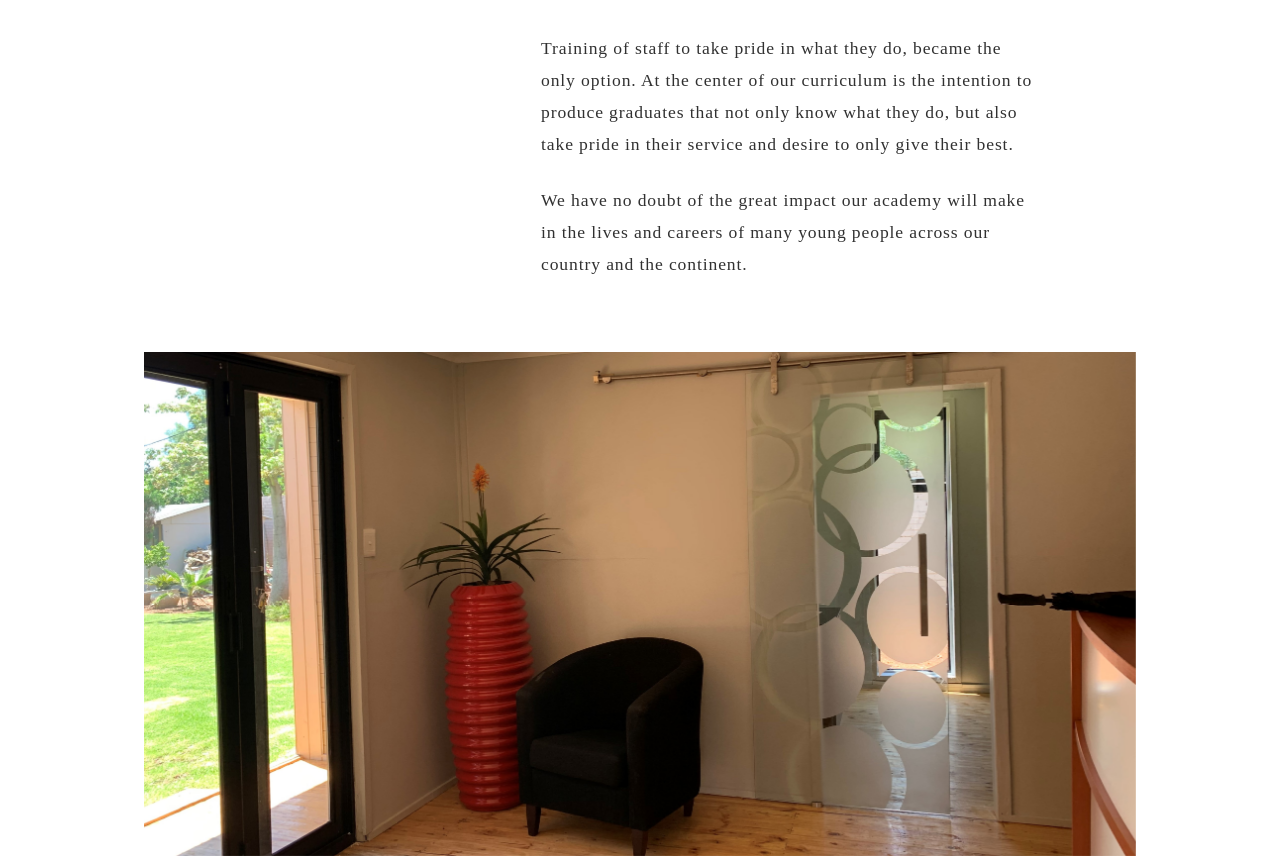
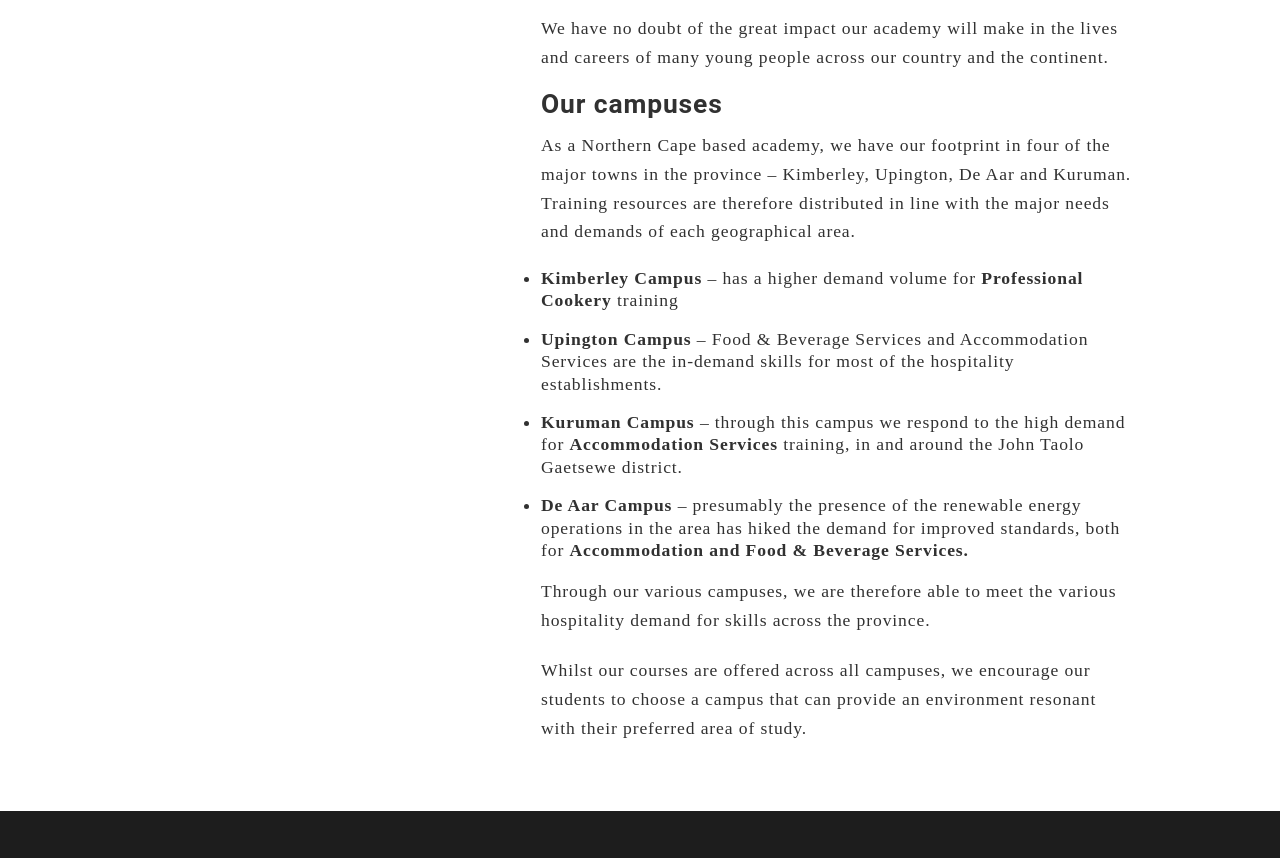
Before and after one commit to Spha88/hotel-school, a Next.js app: page /about in a window 1280 px wide. Shown: the part 1486-2344 px from the top of the page. Built offline with nearby package versions, Linux system fonts and the light colour scheme.

Commit message:
Add additional content on about page

```diff
--- a/components/AboutContent/AboutContent.js
+++ b/components/AboutContent/AboutContent.js
@@ -11,7 +11,7 @@ const AboutContent = () => {
             </header>
             <main>
                 <img src="/images/about1.jpeg" alt="wine and wine glasses" />
-                <div className={styles.AboutContent}>
+                <div className={styles.Content}>
                     <div className={styles.Heading}>
                         <div className={styles.HeadingInner}>
                             <Zoom><h2>OUR STORY</h2></Zoom>
@@ -27,12 +27,12 @@ const AboutContent = () => {
                         <Zoom>
                             <p>
                                 Our students have a range of excellent courses to choose from. Through our intake program we help them find just the right course and career for their personality.
-                    </p>
+                            </p>
                         </Zoom>
                         <Zoom>
                             <p>
                                 Have practical fun while learning, join us for best journey of your life!
-                    </p>
+                            </p>
                         </Zoom>
 
                         <Zoom>
@@ -42,7 +42,7 @@ const AboutContent = () => {
                         <Zoom>
                             <p>We started Prévenance Hotel School as a result of our passion for excellence in service.
                             Having been in the hospitality space for a number of years, it became clear that gaps and areas of improvement exist in our industry. We soon realised that no amount screaming, hiring and firing will improve the service offering by a number of hospitality establishments, from guest houses to hotels.
-                        </p>
+                            </p>
                         </Zoom>
 
                         <Zoom>
@@ -52,11 +52,31 @@ const AboutContent = () => {
                         <Zoom>
                             <p>We have no doubt of the great impact our academy will make in the lives and careers of many young people across our country and the continent.</p>
                         </Zoom>
+
+                        <Zoom>
+                            <h2>Our campuses</h2>
+                        </Zoom>
+
+                        <Zoom>
+                            <p>
+                                As a Northern Cape based academy, we have our footprint in four of the major towns in the province – Kimberley, Upington, De Aar and Kuruman.
+                                Training resources are therefore distributed in line with the major needs and demands of each geographical area.
+                            </p>
+                        </Zoom>
+                        <Zoom>
+                            <ul>
+                                <li><strong> Kimberley Campus</strong> – has a higher demand volume for <strong>Professional Cookery</strong> training</li>
+                                <li><strong>Upington Campus</strong> – Food & Beverage Services and Accommodation Services are the in-demand skills for most of the hospitality establishments.</li>
+                                <li><strong>Kuruman Campus</strong> – through this campus we respond to the high demand for <strong>Accommodation Services</strong> training, in and around the John Taolo Gaetsewe district.</li>
+                                <li><strong>De Aar Campus</strong> – presumably the presence of the renewable energy operations in the area has hiked the demand for improved standards, both for <strong>Accommodation and Food & Beverage Services.</strong></li>
+                            </ul>
+                        </Zoom>
+                        <Zoom>
+                            <p>Through our various campuses, we are therefore able to meet the various hospitality demand for skills across the province.</p>
+                            <p>Whilst our courses are offered across all campuses, we encourage our students to choose a campus that can provide an environment resonant with their preferred area of study.</p>
+                        </Zoom>
                     </div>
                 </div>
-                <Zoom>
-                    <img src="/images/about2.jpeg" alt="writing and studying" />
-                </Zoom>
             </main>
         </section>
     )
--- a/components/AboutContent/AboutContent.module.scss
+++ b/components/AboutContent/AboutContent.module.scss
@@ -14,7 +14,7 @@
             height: auto;
             margin-bottom: 2rem;
         }
-        .AboutContent {
+        .Content {
             padding: 3rem 0;
             display: flex;
             .Heading {
@@ -34,14 +34,20 @@
                 }
             }
             .Paragraph {
-                width: 50%;
+                width: 60%;
                 font-size: 1.1rem;
                 line-height: 1.4rem;
                 letter-spacing: 0.05em;
+                ul {
+                    padding-left: 0;
+                    li {
+                        margin-bottom: 1rem;
+                    }
+                }
                 p {
                     margin: 0;
-                    padding-bottom: 1.5rem;
-                    line-height: 2rem;
+                    padding-bottom: 1.3rem;
+                    line-height: 1.8rem;
                     letter-spacing: 0.05em;
                     &:nth-child(1) {
                         font-size: 1.3em;
--- a/components/ContactPageContent/ContactForm/ContactForm.js
+++ b/components/ContactPageContent/ContactForm/ContactForm.js
@@ -40,7 +40,7 @@ const ContactForm = () => {
             .catch(error => {
                 setOpenModal(true);
                 // console.log(error);
-                setResponseMsg("Message sent Thank you");
+                setResponseMsg("Message sent");
                 setTimeout(() => setOpenModal(false), 3000);
             })
     }
```
